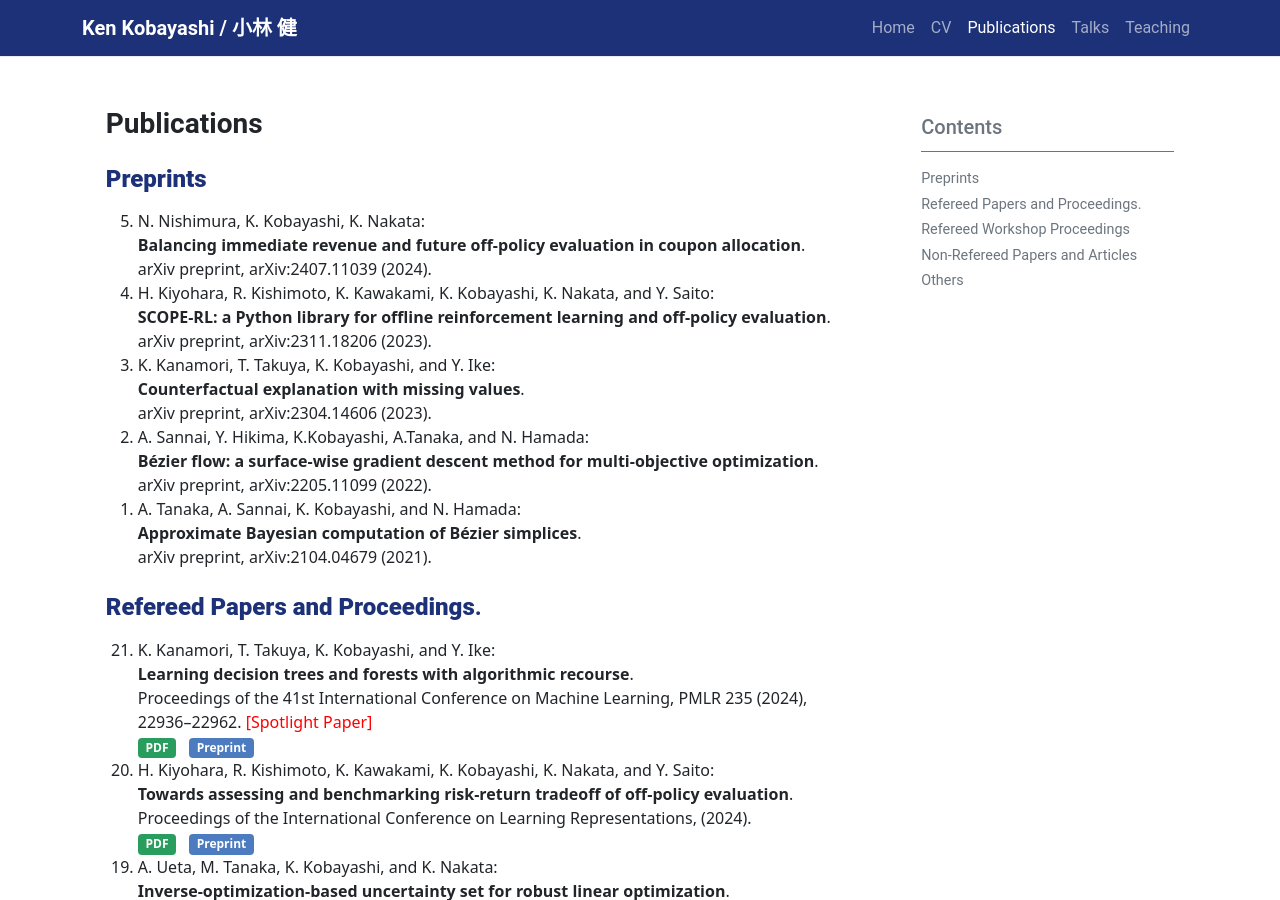
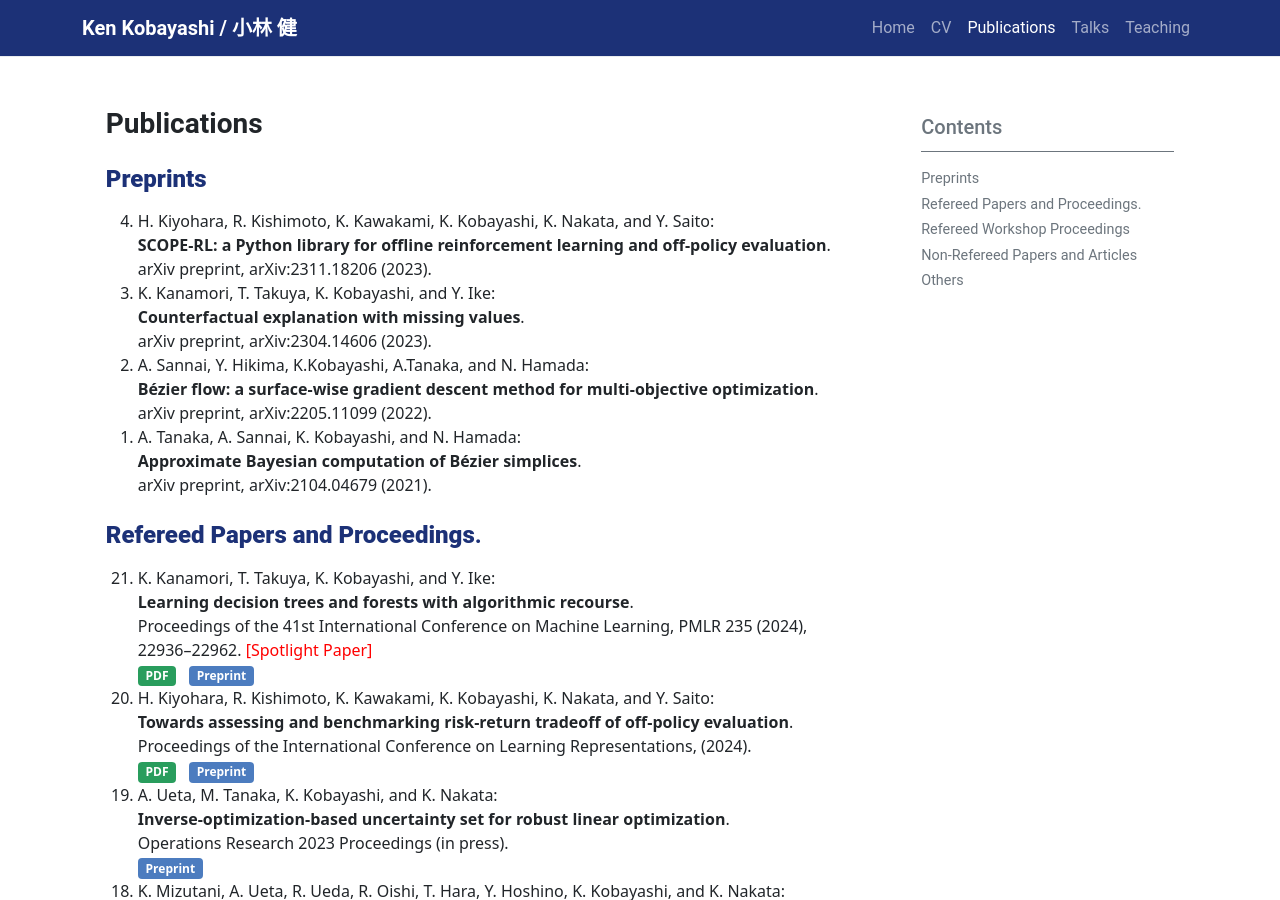
Before and after one commit to KenKoba2119/KenKoba2119.github.io, a Jekyll site: the page built from pages/publications.md, in a window 1280 px wide and 900 px high. Built offline with Jekyll 4.4.1, drawn with Linux system fonts in a browser that asks for light colours.

Commit message:
temporary

```diff
--- a/pages/publications.md
+++ b/pages/publications.md
@@ -7,9 +7,6 @@
 # Publications
 
 ## **Preprints**
-1. N. Nishimura, K. Kobayashi, K. Nakata:
-**Balancing immediate revenue and future off-policy evaluation in coupon allocation**.
-arXiv preprint,  arXiv:2407.11039 (2024).
 1. H. Kiyohara, R. Kishimoto, K. Kawakami, K. Kobayashi, K. Nakata, and Y. Saito:
 **SCOPE-RL: a Python library for offline reinforcement learning and off-policy evaluation**.
 arXiv preprint,  arXiv:2311.18206 (2023).
```
